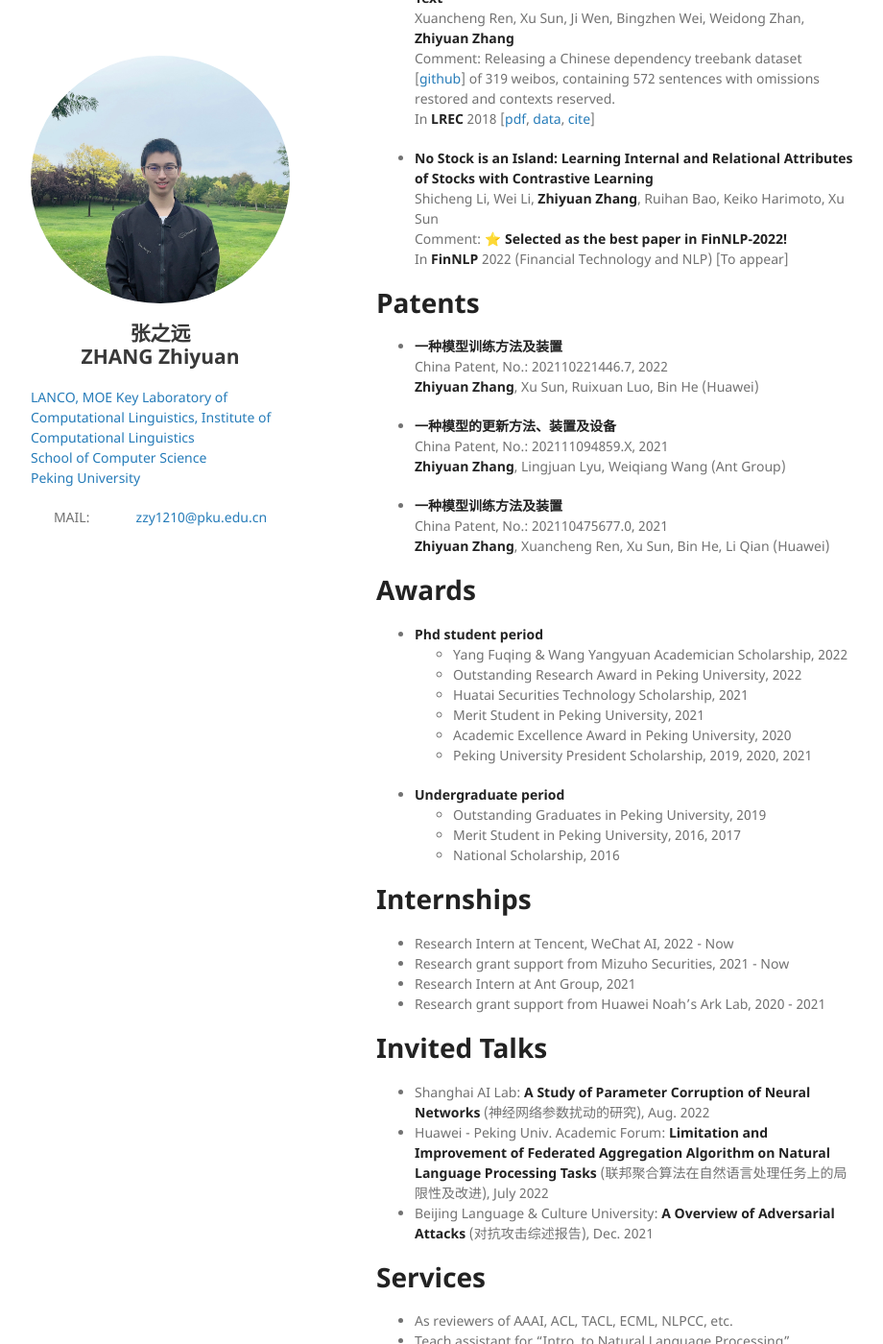
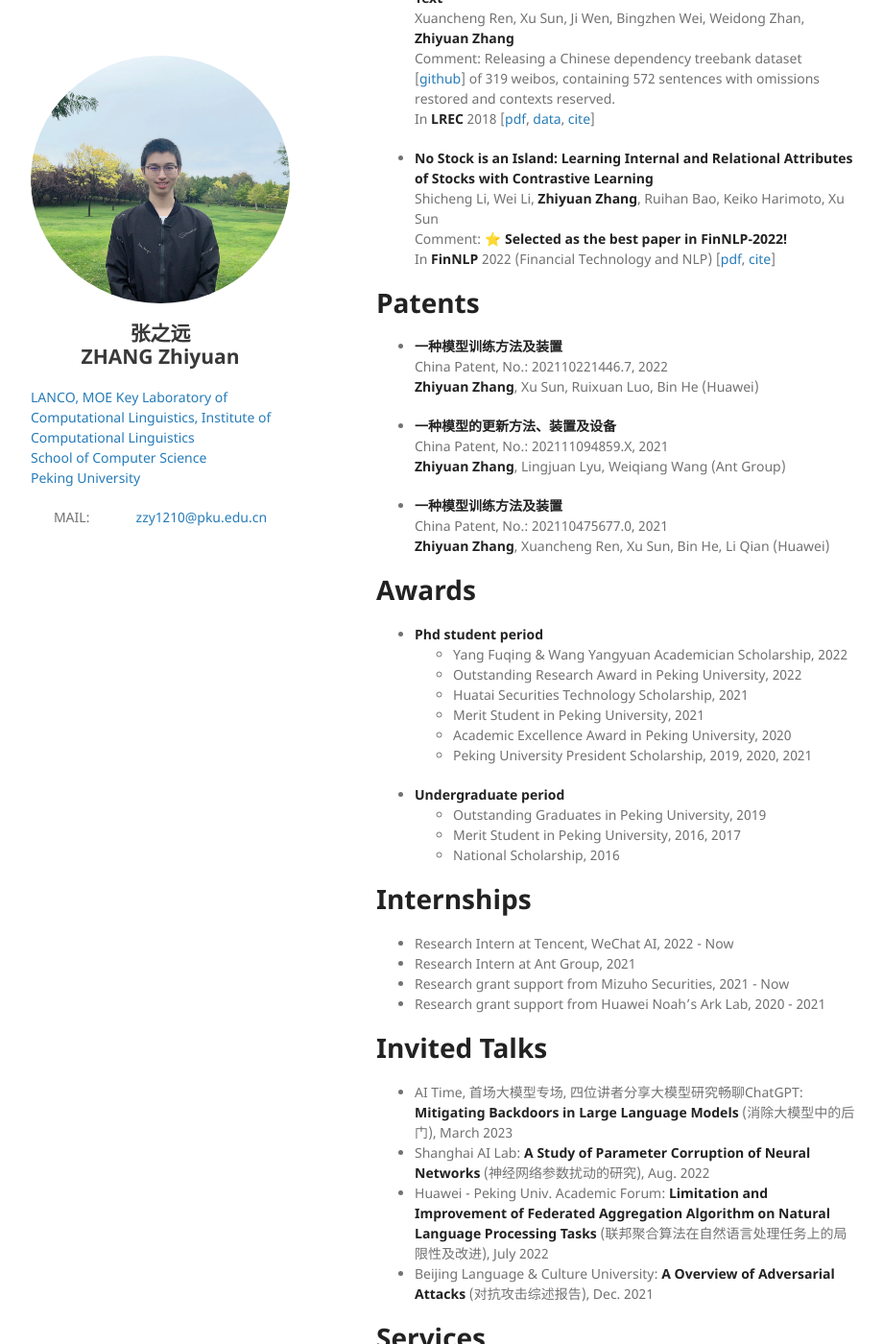
Before and after one commit to pkuzzy/pkuzzy.github.io, a Jekyll site: the page built from index.md, in a window 1280 px wide and 1400 px high, scrolled down 2197 px. Shown: the whole window at 96% size, without its empty margins (178-1098 px from the left). Built offline with Jekyll 4.4.1, drawn with Linux system fonts in a browser that asks for light colours; nearby versions of some CDN libraries; our own code applies the rules of GitHub Pages for plain Markdown files; some of the changed text lies outside the part shown.

Commit message:
Update index.md

```diff
--- a/index.md
+++ b/index.md
@@ -79,7 +79,7 @@ layout: default
 - **No Stock is an Island: Learning Internal and Relational Attributes of Stocks with Contrastive Learning**
   Shicheng Li, Wei Li, **Zhiyuan Zhang**, Ruihan Bao, Keiko Harimoto, Xu Sun
   Comment: ⭐ **Selected as the best paper in FinNLP-2022!**
-  In **FinNLP** 2022 (Financial Technology and NLP) [To appear]
+  In **FinNLP** 2022 (Financial Technology and NLP) [[pdf](https://aclanthology.org/2022.finnlp-1.20.pdf), [cite](https://scholar.googleusercontent.com/scholar.bib?q=info:n4Uu3AG1ZHIJ:scholar.google.com/&output=citation&scisdr=CgXpYqlLENzh5pLUPaw:AAGBfm0AAAAAZAnSJawvzvEdSTpJcWJFZD27nIwzZ3Mt&scisig=AAGBfm0AAAAAZAnSJcWQzVjJAFDp9SO6MXYTVLrE735p&scisf=4&ct=citation&cd=-1&hl=zh-CN)]
 
 # Patents
 - **一种模型训练方法及装置**
@@ -110,11 +110,12 @@ layout: default
 
 # Internships
 - Research Intern at Tencent, WeChat AI, 2022 - Now
+- Research Intern at Ant Group, 2021
 - Research grant support from Mizuho Securities, 2021 - Now
-- Research Intern at Ant Group, 2021
 - Research grant support from Huawei Noah’s Ark Lab, 2020 - 2021
 
 # Invited Talks
+- AI Time, 首场大模型专场, 四位讲者分享大模型研究畅聊ChatGPT: **Mitigating Backdoors in Large Language Models** (消除大模型中的后门), March 2023
 - Shanghai AI Lab: **A Study of Parameter Corruption of Neural Networks** (神经网络参数扰动的研究), Aug. 2022
 - Huawei - Peking Univ. Academic Forum: **Limitation and Improvement of Federated Aggregation Algorithm on Natural Language Processing Tasks** (联邦聚合算法在自然语言处理任务上的局限性及改进), July 2022
 - Beijing Language & Culture University: **A Overview of Adversarial Attacks** (对抗攻击综述报告), Dec. 2021
@@ -215,7 +216,7 @@ layout: default
 - **No Stock is an Island: Learning Internal and Relational Attributes of Stocks with Contrastive Learning**
   Shicheng Li, Wei Li, **Zhiyuan Zhang**, Ruihan Bao, Keiko Harimoto, Xu Sun
   Comment: ⭐ **Selected as the best paper in FinNLP-2022!**
-  In **FinNLP** 2022 (Financial Technology and NLP) [To appear]
+  In **FinNLP** 2022 (Financial Technology and NLP) [[pdf](https://aclanthology.org/2022.finnlp-1.20.pdf), [cite](https://scholar.googleusercontent.com/scholar.bib?q=info:n4Uu3AG1ZHIJ:scholar.google.com/&output=citation&scisdr=CgXpYqlLENzh5pLUPaw:AAGBfm0AAAAAZAnSJawvzvEdSTpJcWJFZD27nIwzZ3Mt&scisig=AAGBfm0AAAAAZAnSJcWQzVjJAFDp9SO6MXYTVLrE735p&scisf=4&ct=citation&cd=-1&hl=zh-CN)]
 
 - **ASAT: Adaptively Scaled Adversarial Training in Time Series**
   **Zhiyuan Zhang**, Wei Li, Ruihan Bao, Keiko Harimoto, Yunfang Wu, Xu Sun
@@ -223,15 +224,15 @@ layout: default
 
 - **Distributional Correlation--Aware Knowledge Distillation for Stock Trading Volume Prediction**
   Lei Li, **Zhiyuan Zhang**, Ruihan Bao, Keiko Harimoto, Xu Sun
-  In **ECML-PKDD** 2022 [To appear]
+  In **ECML-PKDD** 2022 [[pdf](https://2022.ecmlpkdd.org/wp-content/uploads/2022/09/sub_410.pdf), [cite](https://dblp.uni-trier.de/rec/journals/corr/abs-2208-07232.html?view=bibtex)]
 
 - **Stock Trading Volume Prediction with Dual-Process Meta-Learning**
   Ruibo Chen, Wei Li, **Zhiyuan Zhang**, Ruihan Bao, Keiko Harimoto, Xu Sun
-  In **ECML-PKDD** 2022 [To appear]
+  In **ECML-PKDD** 2022 [[pdf](https://2022.ecmlpkdd.org/wp-content/uploads/2022/09/sub_662.pdf), [cite](https://dblp.uni-trier.de/rec/journals/corr/abs-2211-01762.html?view=bibtex)]
 
 - **Incremental Stock Volume Prediction with Gradient Distillation and Diversified Memory Selection**
   Shicheng Li, **Zhiyuan Zhang**, Ruihan Bao, Keiko Harimoto, Xu Sun
-  In **AI4TS** 2022 (AI for Time Series Analysis) [To appear]
+  In **AI4TS** 2022 (AI for Time Series Analysis) [[pdf](https://ai4ts.github.io/CameraReadys/11/CameraReady/IJCAI22_Incremental_Volume_Prediction%20(camera%20ready).pdf), [cite](https://scholar.googleusercontent.com/scholar.bib?q=info:phvzxM5miRcJ:scholar.google.com/&output=citation&scisdr=CgXpYqlLENzh5pLWbwE:AAGBfm0AAAAAZAnQdwFunbtQXR8T6WWPnTAVfWp2M7o_&scisig=AAGBfm0AAAAAZAnQdxQiZw-HQuSnmnfqCjiliVxp4Rg3&scisf=4&ct=citation&cd=-1&hl=zh-CN)]
 
  - **Learning Robust Representation for Clustering through Locality Preserving Variational Discriminative Network**
   Ruixuan Luo, Wei Li, **Zhiyuan Zhang**, Ruihan Bao, Keiko Harimoto, Xu Sun
```
